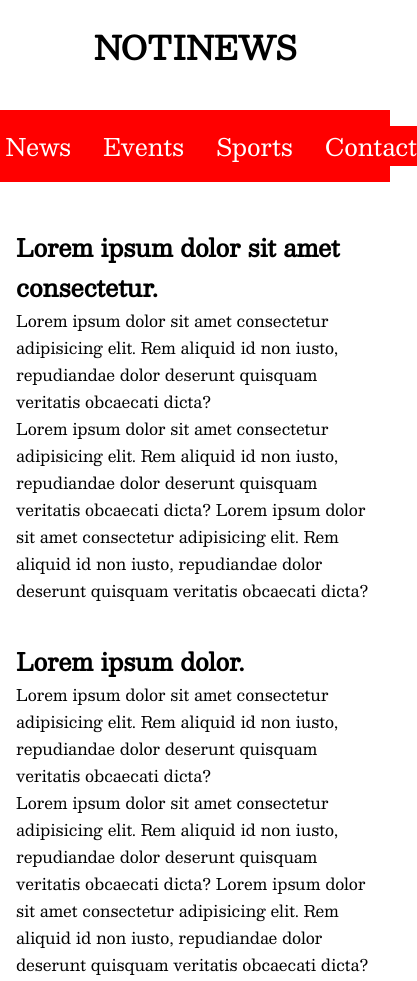
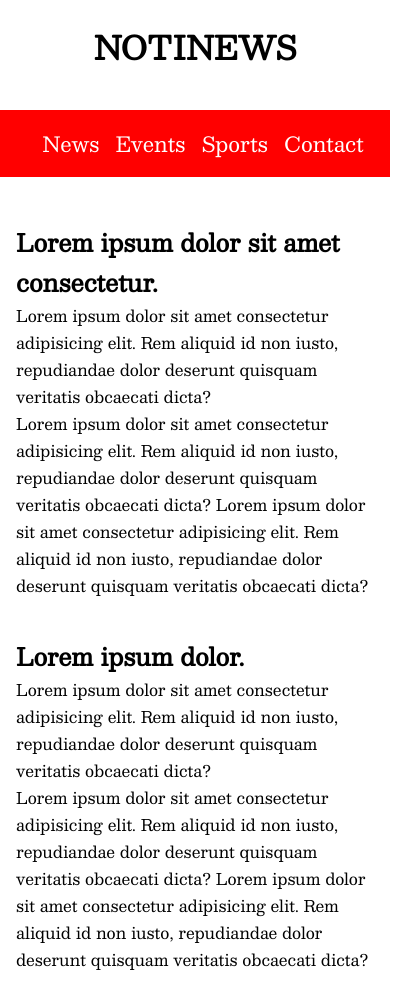
Before and after one commit to joshuatovarn/notinews, a plain HTML site: page index.html in a window 390 px wide. Shown: the top 981 px of the page, 417 px wide, since content can reach past the window. Drawn offline with nearby package versions, Linux system fonts and the light colour scheme.

Commit message:
responsive nav

```diff
--- a/css/style.css
+++ b/css/style.css
@@ -208,4 +208,13 @@ body {
     .gallery-item:nth-child(3) {
         grid-row-start: span 1;
     }
+
+    .navbar a {
+        margin-left: 1rem;
+        font-size: 1.3rem;
+    }
+
+    .icons{
+        padding-top: 1rem;
+    }
 }
```
